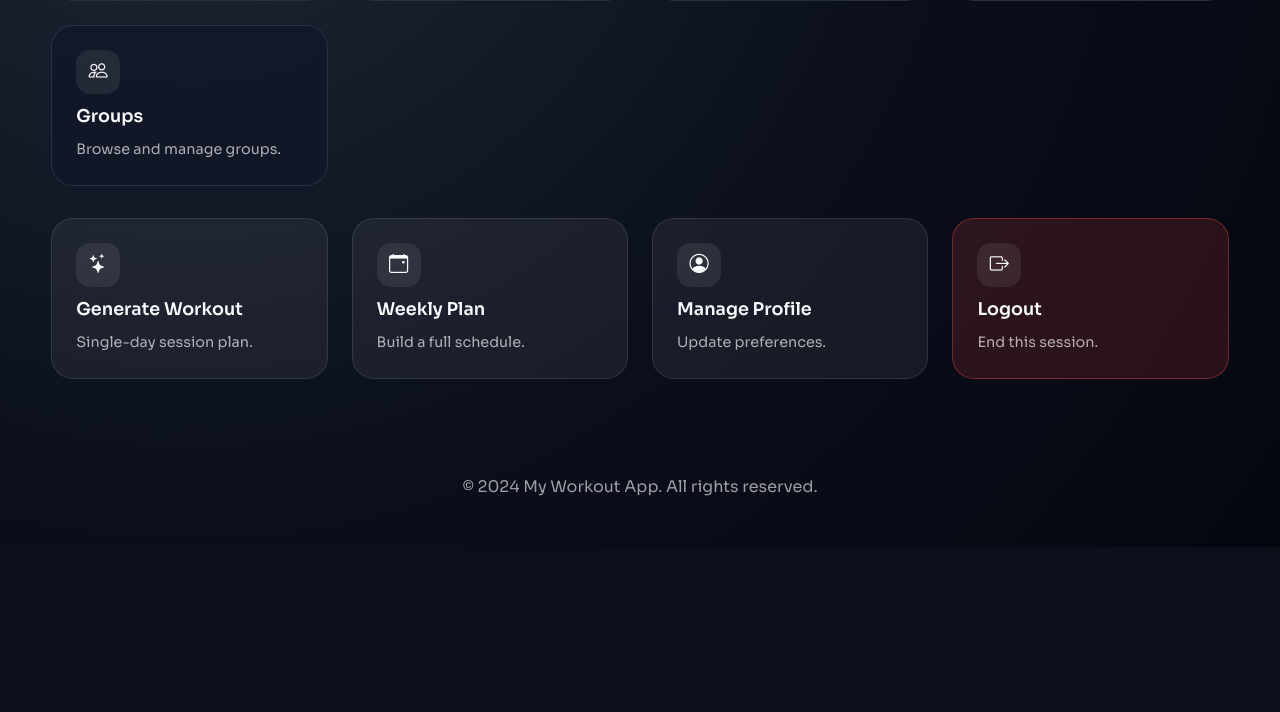
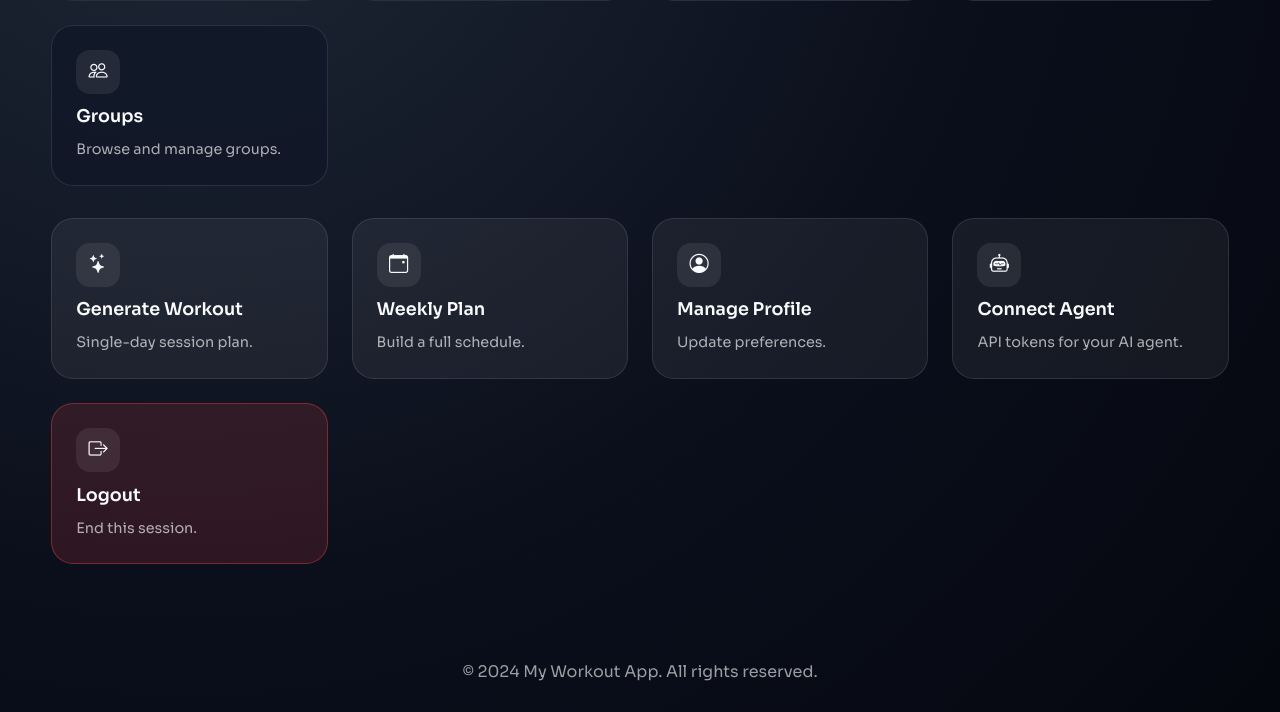
Before and after one commit to Darkpunkki/naic, a Flask app: page / in a window 1280 px wide. Shown: the part 436-1148 px from the top of the page. Before the commit the page ends 983 px from the top, so only its background shows below. Run offline with Flask 3, Linux system fonts and the light colour scheme; the visitor is signed in with stand-in values (Sample User, id 1); some libraries are stand-ins or nearby versions.

Commit message:
Add Connect Agent link to the dashboard
Surfaces the /settings/api-tokens page as an action card so users can mint agent tokens without knowing the URL.

Co-Authored-By: Claude Opus 4.8 (1M context) <noreply@anthropic.com>

```diff
--- a/templates/index.html
+++ b/templates/index.html
@@ -94,6 +94,11 @@
             <span class="card-icon"><i class="bi bi-person-circle"></i></span>
             <span class="card-title">Manage Profile</span>
             <span class="card-meta">Update preferences.</span>
+        </button>
+        <button class="action-card outline" onclick="location.href='/settings/api-tokens'">
+            <span class="card-icon"><i class="bi bi-robot"></i></span>
+            <span class="card-title">Connect Agent</span>
+            <span class="card-meta">API tokens for your AI agent.</span>
         </button>
         {% if user.is_admin %}
         <button class="action-card outline" onclick="location.href='/admin/'" style="border-color: rgba(245, 158, 11, 0.5);">
```
